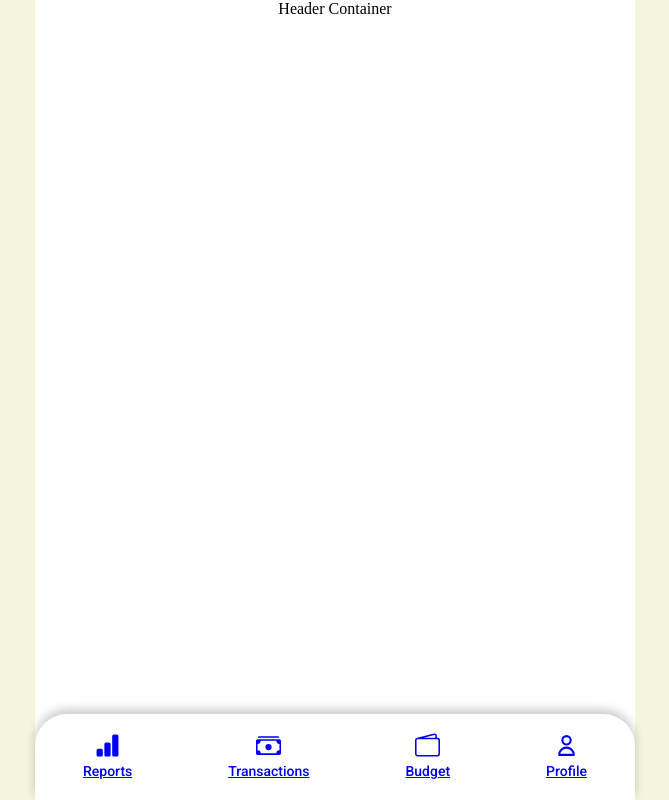
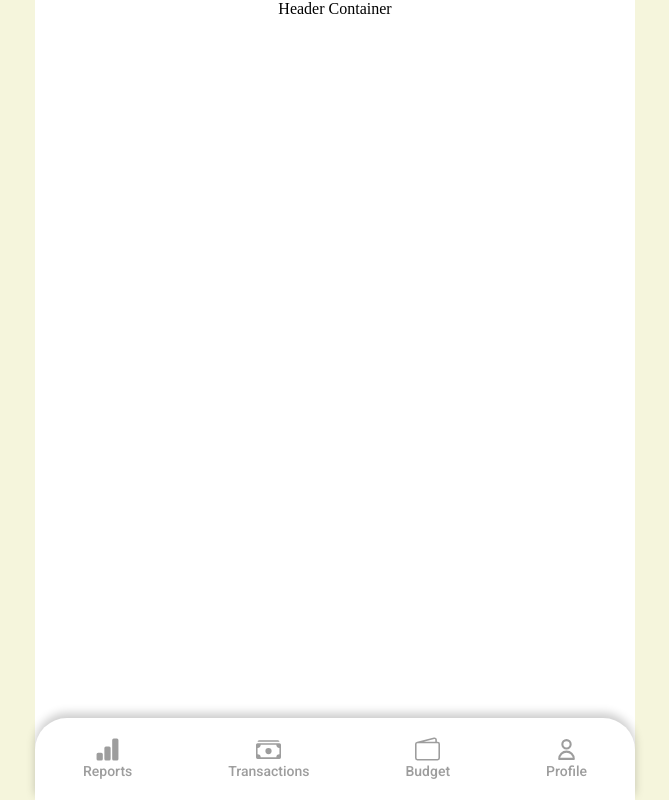
Before and after one commit to kalyancharlie/expense-tracker, a React (Create React App) app in the folder client/: page / in a window 1280 px wide. Shown: the whole page, without its empty margins (305-974 px from the left). Built offline with nearby package versions, Linux system fonts and the light colour scheme.

Commit message:
Nav button active styles fix

```diff
--- a/client/src/components/CustomLink.js
+++ b/client/src/components/CustomLink.js
@@ -1,14 +1,24 @@
 import { useResolvedPath, useMatch, Link } from "react-router-dom";
 
 const CustomLink = ({ to, children, ...props }) => {
-  const resolvedPath = useResolvedPath(to)
-  const matchStatus = useMatch({ path: resolvedPath.pathname, end: true })
+  const resolvedPath = useResolvedPath(to);
+  const matchStatus = useMatch({ path: resolvedPath.pathname, end: true });
 
-  return <div className={matchStatus ? 'footer-button selected' : 'footer-button'}>
-    <Link to={to} {...props}>
-      {children}
-    </Link>
-  </div>
-}
+  return (
+    <div className="footer-button">
+      <Link
+        className={
+          matchStatus
+            ? "footer-button navbar__link selected"
+            : "footer-button navbar__link"
+        }
+        to={to}
+        {...props}
+      >
+        {children}
+      </Link>
+    </div>
+  );
+};
 
 export default CustomLink;
--- a/client/src/pages/index.css
+++ b/client/src/pages/index.css
@@ -30,6 +30,10 @@
   flex-direction: column;
   justify-content: center;
   align-items: center;
+}
+
+.navbar__link {
+  text-decoration: none;
 }
 
 .navbar__icon {
```
Also changed, not shown: client/src/utils/sample_data.js (renamed from client/src/sample_data.js).
